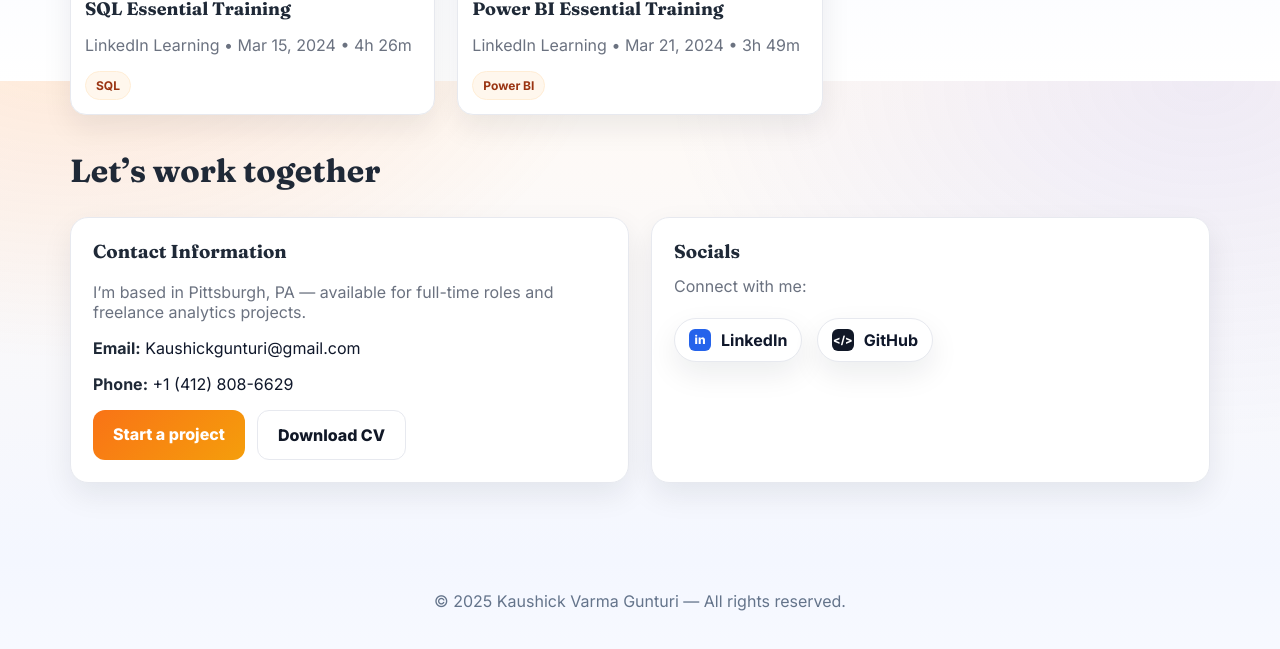
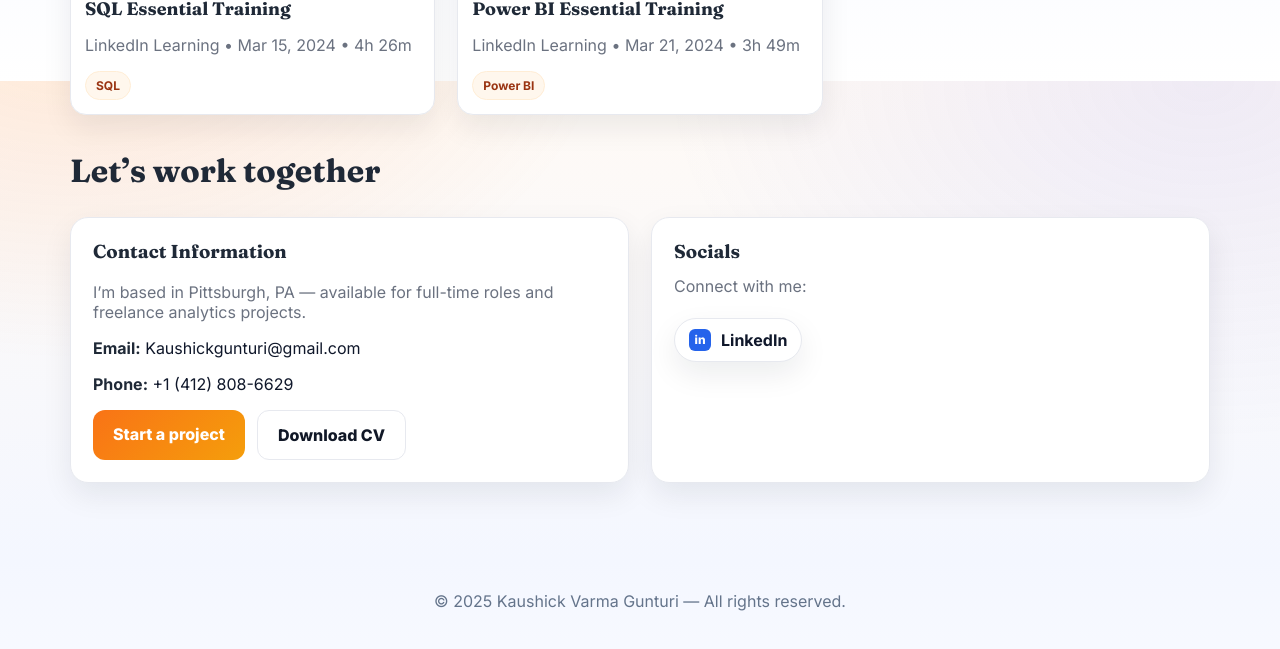
Before and after one commit to kaushickgunturi-debug/kaushickgunturi-debug.github.io, a plain HTML site: page index.html in a window 1280 px wide. Shown: the part 3119-3768 px from the top of the page. Drawn offline with Linux system fonts and the light colour scheme.

Commit message:
Update index.html

```diff
--- a/index.html
+++ b/index.html
@@ -477,7 +477,6 @@
             <p class="muted" style="margin-top:-6px">Connect with me:</p>
             <div class="socials">
               <a class="li" href="https://www.linkedin.com" target="_blank" rel="noopener">LinkedIn</a>
-              <a class="gh" href="https://github.com/kaushickgunturi-debug" target="_blank" rel="noopener">GitHub</a>
             </div>
           </div>
         </div>
```
